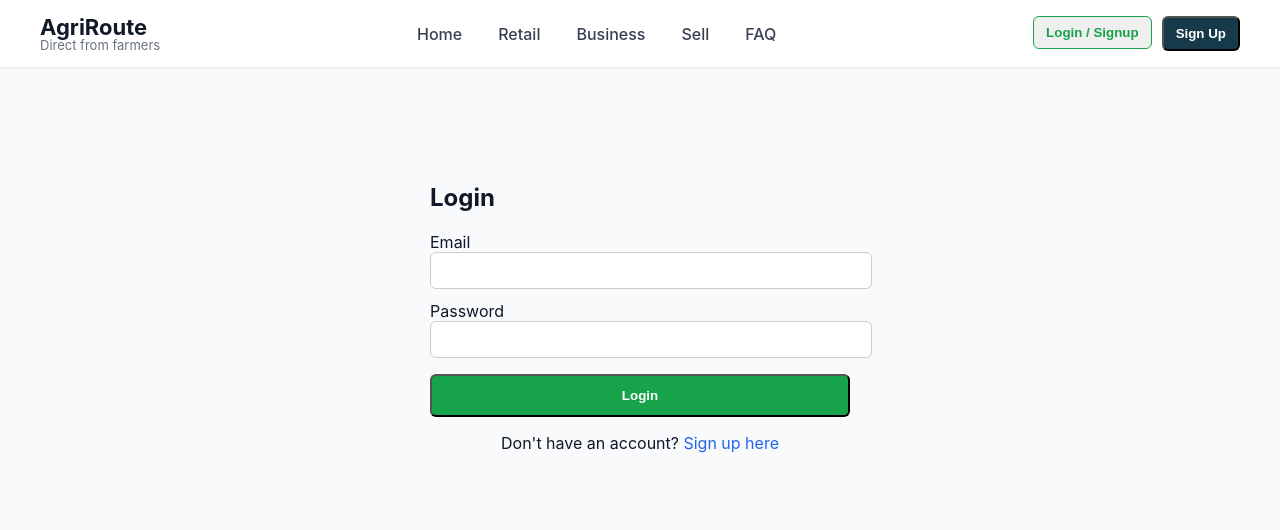
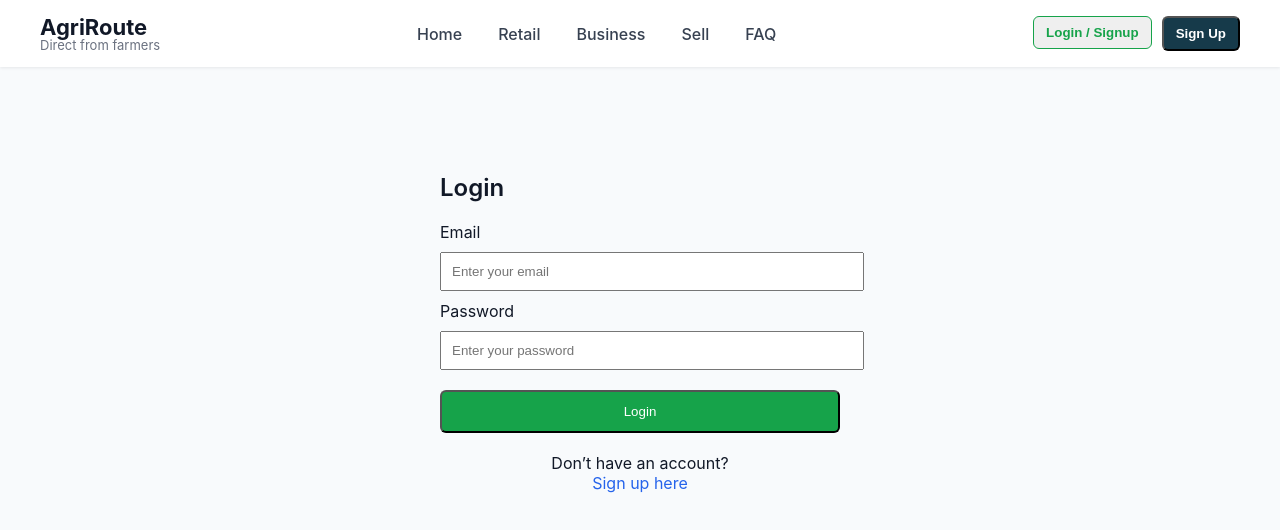
Before and after one commit to AgriRouteco/AgriRoute, a Next.js app: page /login in a window 1280 px wide. Shown: the top 530 px of the page. Built offline with nearby package versions, Linux system fonts and the light colour scheme; no server answers.

Commit message:
Update login.js
login page?

```diff
--- a/pages/login.js
+++ b/pages/login.js
@@ -1,83 +1,44 @@
-import { useState } from "react";
-import { supabase } from "../lib/supabaseClient";
+export default function Login() {
+  return (
+    <div style={{maxWidth: 400, margin: "50px auto", padding: 20}}>
+      <h1 style={{fontSize: 24, fontWeight: 600, marginBottom: 20}}>Login</h1>
 
-export default function Login() {
-  const [loading, setLoading] = useState(false);
-  const [errorMsg, setErrorMsg] = useState("");
-
-  async function handleLogin(e) {
-    e.preventDefault();
-    setLoading(true);
-    setErrorMsg("");
-
-    const email = e.target.email.value;
-    const password = e.target.password.value;
-
-    const { error } = await supabase.auth.signInWithPassword({
-      email,
-      password,
-    });
-
-    if (error) {
-      setErrorMsg(error.message);
-    } else {
-      window.location.href = "/"; // Send user home after login
-    }
-
-    setLoading(false);
-  }
-
-  return (
-    <div style={{ maxWidth: "420px", margin: "60px auto", padding: "20px" }}>
-      <h1 style={{ fontSize: "24px", fontWeight: "700", marginBottom: "20px" }}>
-        Login
-      </h1>
-
-      {errorMsg && (
-        <div style={{ background: "#fee2e2", padding: "10px", borderRadius: "6px", marginBottom: "12px", color: "#dc2626" }}>
-          {errorMsg}
-        </div>
-      )}
-
-      <form onSubmit={handleLogin}>
+      <form>
         <label>Email</label>
         <input
-          name="email"
           type="email"
-          required
-          style={{ width: "100%", padding: "10px", marginBottom: "12px", borderRadius: "6px", border: "1px solid #ccc" }}
+          style={{width: "100%", padding: 10, margin: "10px 0"}}
+          placeholder="Enter your email"
         />
 
         <label>Password</label>
         <input
-          name="password"
           type="password"
-          required
-          style={{ width: "100%", padding: "10px", marginBottom: "16px", borderRadius: "6px", border: "1px solid #ccc" }}
+          style={{width: "100%", padding: 10, margin: "10px 0"}}
+          placeholder="Enter your password"
         />
 
         <button
-          type="submit"
-          disabled={loading}
           style={{
             width: "100%",
-            padding: "12px",
+            padding: 12,
             background: "#16a34a",
             color: "white",
-            fontWeight: "600",
-            borderRadius: "6px",
+            borderRadius: 6,
+            marginTop: 10
           }}
         >
-          {loading ? "Logging in..." : "Login"}
+          Login
         </button>
       </form>
 
-      <p style={{ marginTop: "16px", textAlign: "center" }}>
-        Don't have an account?{" "}
-        <a href="/signup" style={{ color: "#2563eb" }}>
+      <p style={{marginTop: 20, textAlign: "center"}}>
+        Don’t have an account?
+        <br/>
+        <a href="/signup" style={{color:"#2563eb"}}>
           Sign up here
         </a>
       </p>
     </div>
-  );
+  )
 }
```
